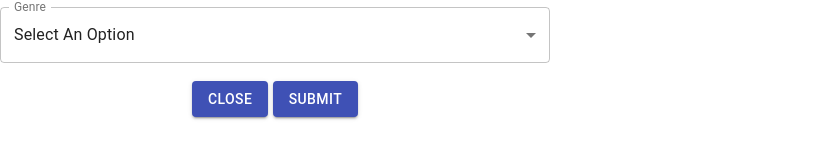
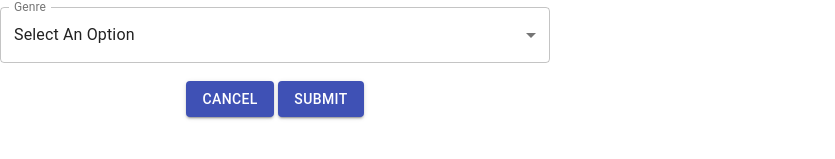
Before and after one commit to Noobunaga/weekend_movie_sagas, a React (Create React App) app: page /#/addmovie in a window 1280 px wide. Shown: the part 343-502 px from the top of the page, without its empty margins (0-835 px from the left). Built offline with nearby package versions, Linux system fonts and the light colour scheme.

Commit message:
cleaned code up

```diff
--- a/src/components/AddMovie/AddMovie.jsx
+++ b/src/components/AddMovie/AddMovie.jsx
@@ -1,7 +1,6 @@
 import React, { useEffect, useState } from 'react';
 import { useDispatch, useSelector } from 'react-redux';
 import { useHistory } from 'react-router';
-import { Paper } from '@material-ui/core';
 import Button from '@material-ui/core/Button';
 import TextField from '@material-ui/core/TextField';
 
@@ -17,36 +16,23 @@ function AddMovie() {
     const [description, setDescription] = useState('');
     const [genre, setGenre] = useState('');
 
-    //const movie = [];
 
     const genreHandler = [{value: 0, label: "Select An Option"}, {value: 1, label: "Adventure"}, {value: 2, label: "Animated"}, {value: 3, label: "Biographical"}, {value: 4, label: "Comedy"}, {value: 5, label: "Disaster"}, {value: 6, label: "Drama"}, {value: 7, label: "Epic"}, {value: 8, label: "Fantasy"}, {value: 9, label: "Musical"}, {value: 10, label: "Romantic"}, {value: 11, label: "Science Fiction"}, {value: 12, label: "Space-Opera"}, {value: 13, label: "Superhero"}];
-    const handleClose = () => { setTitle(''); setGenre(''); setDescription(''); setUrl('') };
+    const handleClose = () => { history.push('/'); };
 
     const submit = () => { // submit onClick function
         if (title == "" || description == "" || url == "" || genre == 0) { // checks for any empty inputs and declines to post if there are any
             alert('Please fill in all inputs');
             return false;
         };
-        //movie.push({ title: title, description: description, poster: url, genre_id: genre }); // pushes movie data into movie array to send back to server
-        // console.log(movieGenre); // test function
         dispatch({ // sends an ADD_MOVIE request on submit with the payload of movie array (all the data we collected in the form)
             type: "POST_MOVIE",
             payload: { title: title, description: description, poster: url, genre_id: genre }
         });
         handleClose(); // requests function to clears everything
-        history.push('/');
+        history.push('/'); // reset to list page
 
     };
-
-    // const newMovieData = () => {
-    //     event.preventDefault();
-    //     const newMovie = {title: title, poster: url, description: description, genre_id: genre}
-    //     console.log('Getting info from database', newMovie);
-    //     dispatch({type: 'POST_MOVIE', payload: newMovie})
-    //     setDescription('')
-    //     setTitle('')
-    //     setUrl('')
-    // }
 
 
 
@@ -65,7 +51,7 @@ return(
                                 </option>
                             ))}
                         </TextField><br /><br />
-                        <Button variant="contained" color="primary" onClick={handleClose}>Close</Button>
+                        <Button variant="contained" color="primary" onClick={handleClose}>Cancel</Button>
                         &nbsp;
                         <Button variant="contained" color="primary" onClick={submit}>Submit</Button>
                     </div>
--- a/src/components/Details/Details.jsx
+++ b/src/components/Details/Details.jsx
@@ -1,11 +1,10 @@
 import React, { useEffect, useState } from 'react';
 import { Provider, useDispatch, useSelector } from 'react-redux';
 import logger from 'redux-logger';
-import axios from 'axios';
 import { useHistory } from 'react-router';
 import Button from "@material-ui/core/Button";
-import Grid from "@material-ui/core/Grid";
-
+// useParams for cleaner posting of details
+import { useParams } from 'react-router-dom';
 
 
 function Details() {
```
Also changed, not shown: 1 other file (tests, documents, lock files or other folders).
